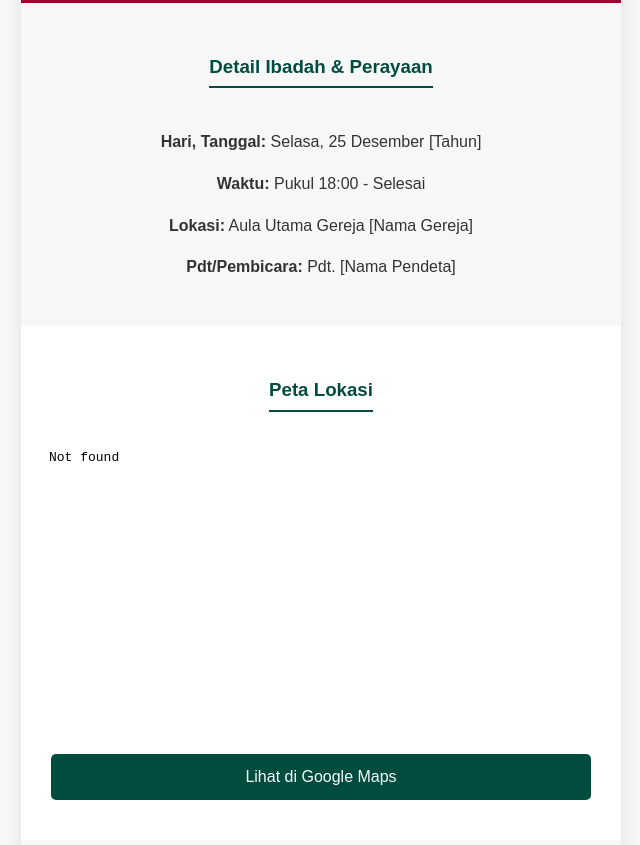
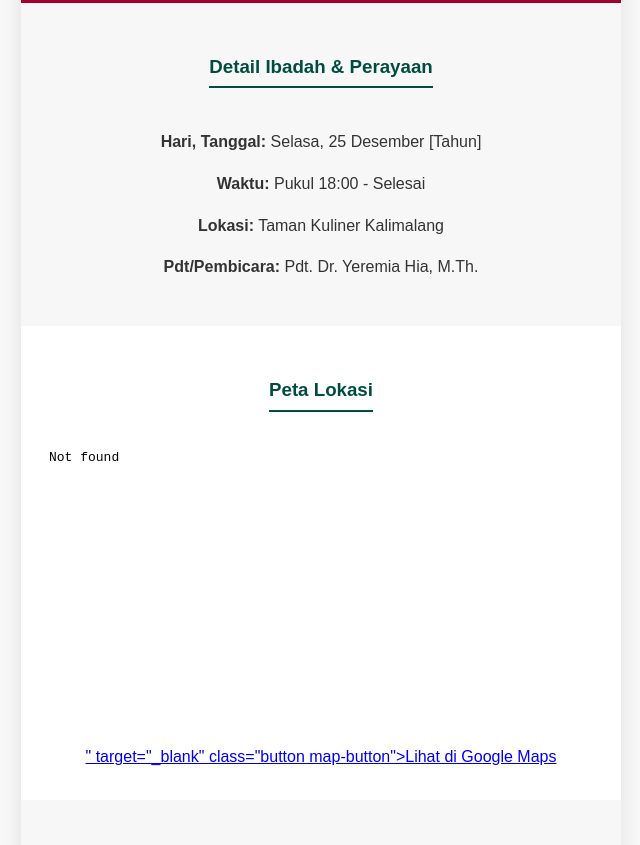
Before and after one commit to gksiantiokhia/undangan-perayaan-natal-2025, a plain HTML site: page index.html in a window 1280 px wide. Shown: the part 646-1491 px from the top of the page, without its empty margins (319-959 px from the left). Drawn offline with Linux system fonts and the light colour scheme.

Commit message:
Update index.html

```diff
--- a/index.html
+++ b/index.html
@@ -29,8 +29,8 @@
             <div class="info-box">
                 <p><strong>Hari, Tanggal:</strong> Selasa, 25 Desember [Tahun]</p>
                 <p><strong>Waktu:</strong> Pukul 18:00 - Selesai</p>
-                <p><strong>Lokasi:</strong> Aula Utama Gereja [Nama Gereja]</p>
-                <p><strong>Pdt/Pembicara:</strong> Pdt. [Nama Pendeta]</p>
+                <p><strong>Lokasi:</strong> Taman Kuliner Kalimalang</p>
+                <p><strong>Pdt/Pembicara:</strong> Pdt. Dr. Yeremia Hia, M.Th.</p>
             </div>
         </section>
 
@@ -39,7 +39,7 @@
             <div class="map-placeholder">
                 <iframe src="[Ganti dengan link embed Google Maps Gereja Anda]" width="100%" height="300" style="border:0;" allowfullscreen="" loading="lazy"></iframe>
             </div>
-            <a href="[Ganti dengan link Google Maps langsung]" target="_blank" class="button map-button">Lihat di Google Maps</a>
+            <a href="<iframe src="https://www.google.com/maps/embed?pb=!1m18!1m12!1m3!1d3966.121872109625!2d106.9171735!3d-6.2476671!2m3!1f0!2f0!3f0!3m2!1i1024!2i768!4f13.1!3m3!1m2!1s0x2e698d09f14fc8b3%3A0xed71305a602fe782!2sTaman%20Kuliner%20Kalimalang%20(Sebelah%20Polsek%20Duren%20Sawit)!5e0!3m2!1sid!2sid!4v1762857712608!5m2!1sid!2sid" width="600" height="450" style="border:0;" allowfullscreen="" loading="lazy" referrerpolicy="no-referrer-when-downgrade"></iframe>" target="_blank" class="button map-button">Lihat di Google Maps</a>
         </section>
 
         <section class="gallery-section">
```
